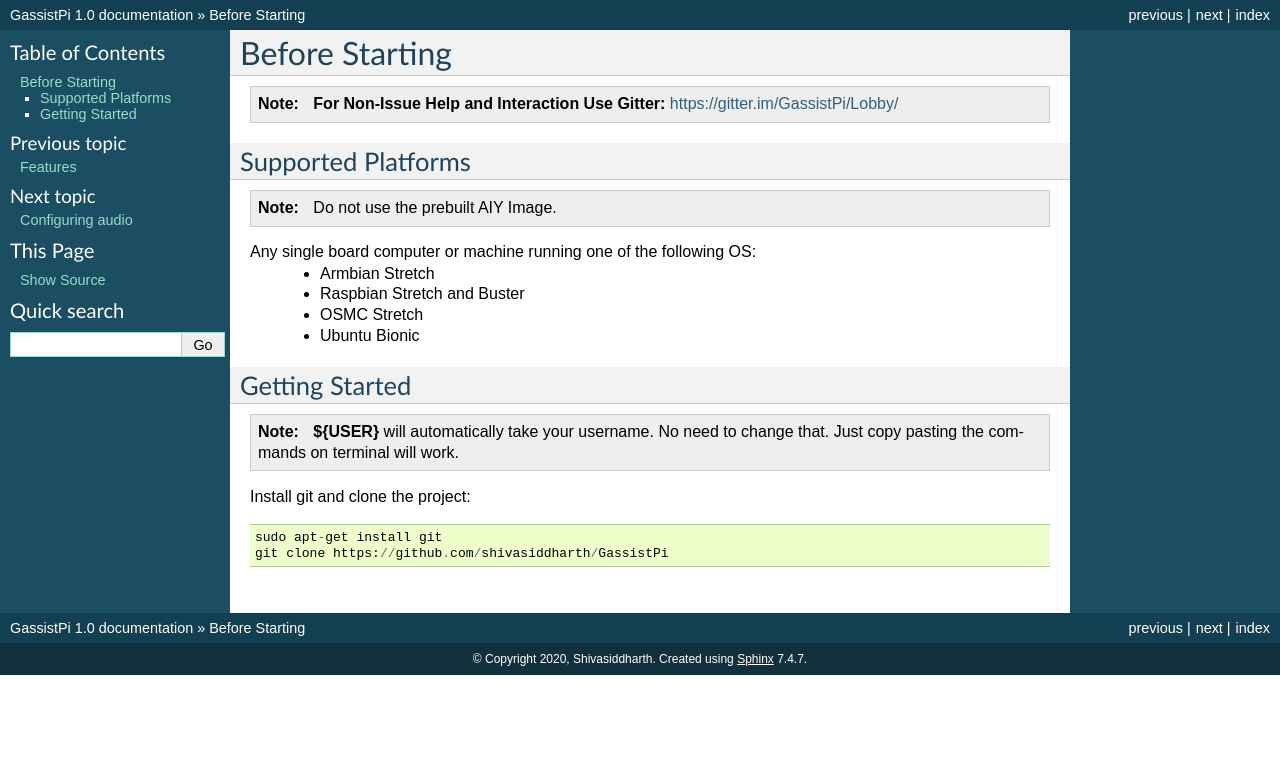
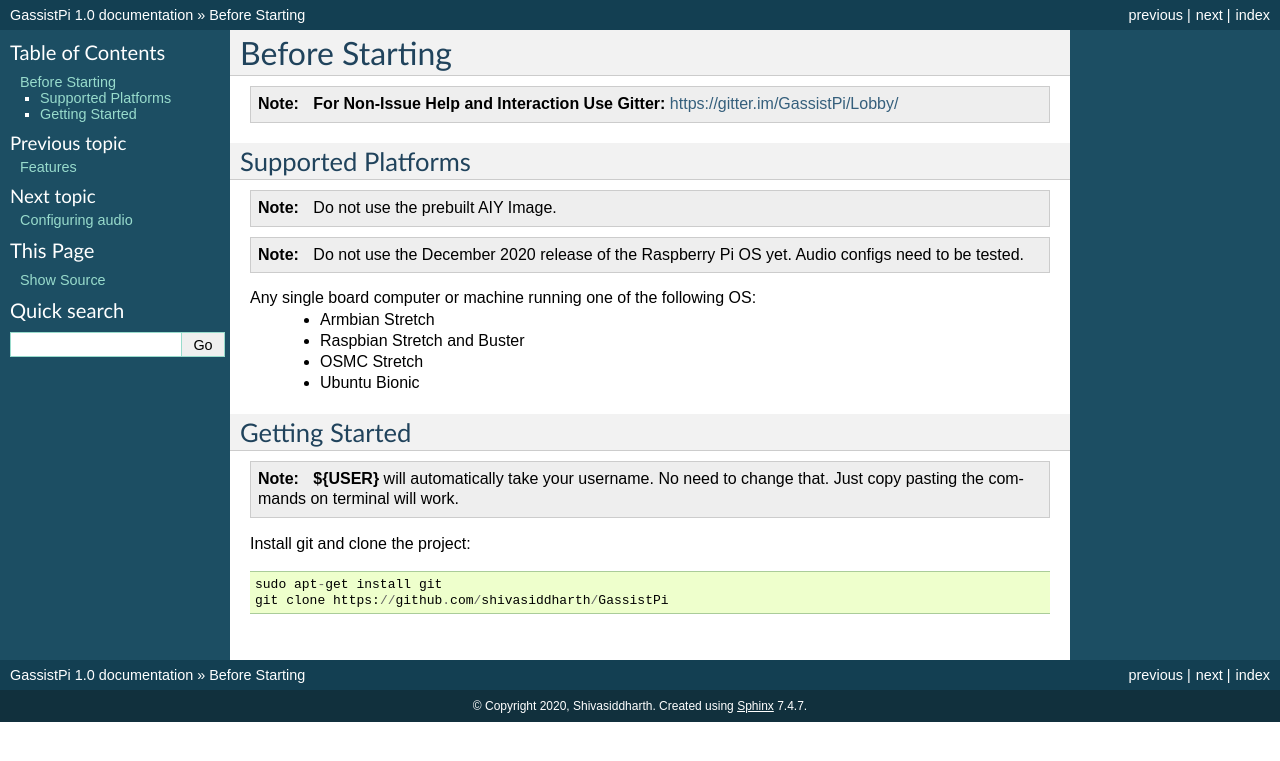
Before and after one commit to shivasiddharth/GassistPi-Documentation, a Sphinx documentation site: the page built from docs/starting.rst, in a window 1280 px wide. Shown: the top 761 px of the page. Built offline with Sphinx 7.4.7, drawn with Linux system fonts in a browser that asks for light colours.

Commit message:
Update starting.rst

```diff
--- a/docs/starting.rst
+++ b/docs/starting.rst
@@ -7,6 +7,8 @@
 Supported Platforms
 -------------------
 .. note:: Do not use the prebuilt AIY Image.
+
+.. note:: Do not use the December 2020 release of the Raspberry Pi OS yet. Audio configs need to be tested.
 
 Any single board computer or machine running one of the following OS:
  - Armbian Stretch
```
